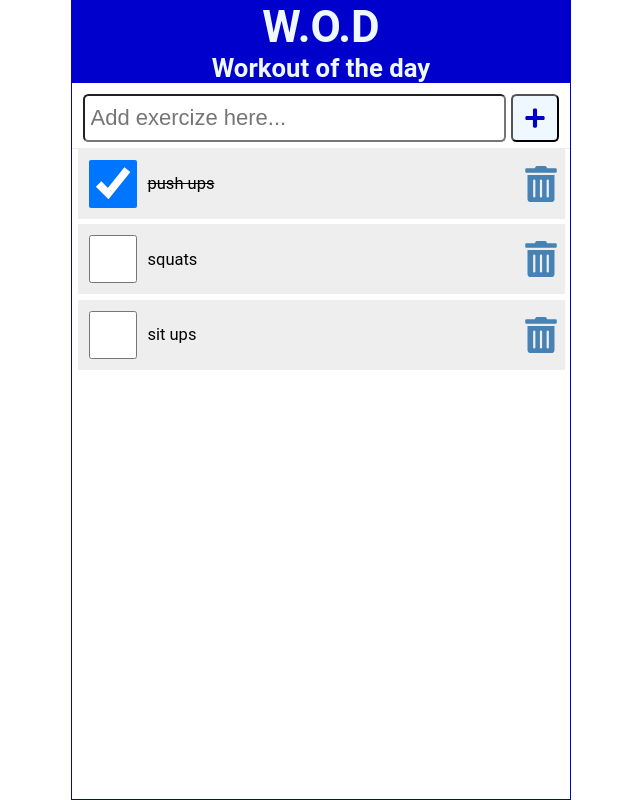
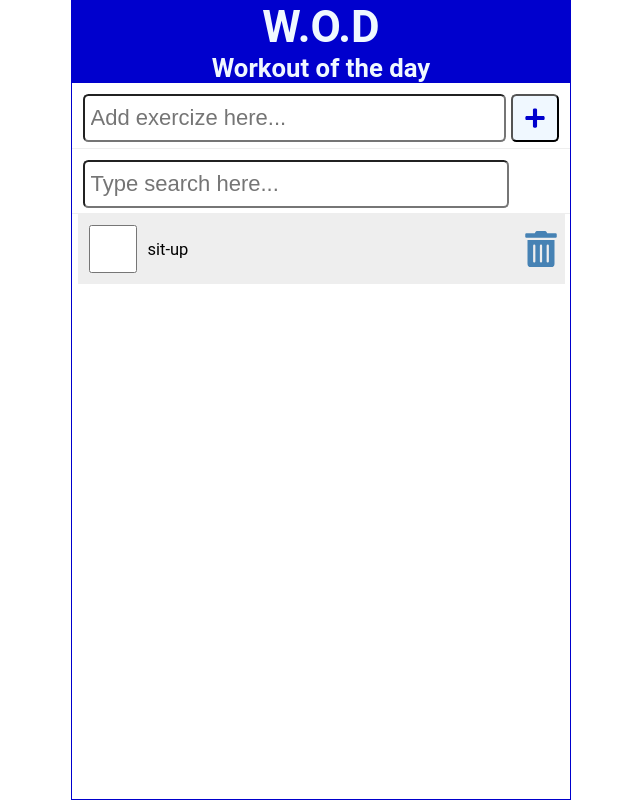
Before and after one commit to nkped/repo-shadow-client, a React (Create React App) app: page / in a window 1280 px wide. Shown: the whole page, without its empty margins (319-959 px from the left). Built offline with nearby package versions, Linux system fonts and the light colour scheme.

Commit message:
add search

```diff
--- a/src/App.js
+++ b/src/App.js
@@ -1,19 +1,19 @@
 import './App.css';
 import Header from './components/Header';
+import AddItem from './components/AddItem';
+import SearchItem from './components/SearchItem';
 import Content from './components/Content';
-import AddItem from './components/AddItem';
 
 import { useState } from 'react';
 
 function App() {
 
-const [ items, setItems ] = useState([
-  { id: 1, checked: true, item: 'push ups' },
-  { id: 2, checked: false, item: 'squats' },
-  { id: 3, checked: false, item: 'sit ups' }
-])
+const [ items, setItems ] = useState([{ id: 1, checked: false, item: 'sit-up'}])
+
 
 const [ newItem, setNewItem ] = useState('')
+
+const [ search, setSearch ] = useState('')
 
 const addItem = (item) => {
   const id = items.length ? items[items.length -1].id + 1 : 1
@@ -47,9 +47,12 @@ const handleSubmit = (e) => {
         setNewItem={setNewItem}
         handleSubmit={handleSubmit}
          />
+      <SearchItem
+        search={search}
+        setSearch={setSearch}
+      />
       <Content
-        items={items}
-        setItems={setItems}
+        items={items.filter((item) => (item.item).toLowerCase().includes(search.toLowerCase()))}
         handleCheck={handleCheck}
         handleDelete={handleDelete}/>
     </div>
--- /dev/null
+++ b/src/components/SearchItem.js
@@ -0,0 +1,18 @@
+import React from 'react'
+
+const SearchItem = ({ search, setSearch }) => {
+  return (
+    <form className='addForm' onSubmit={(e) => e.  preventDefault}>
+        <label htmlFor='search'>Search</label>
+        <input
+            id='search'
+            type='text'
+            role='searchbox'
+            placeholder='Type search here...'
+            value={search}
+            onChange={(e) => setSearch(e.target.value)} />
+    </form>
+  )
+}
+
+export default SearchItem
```
